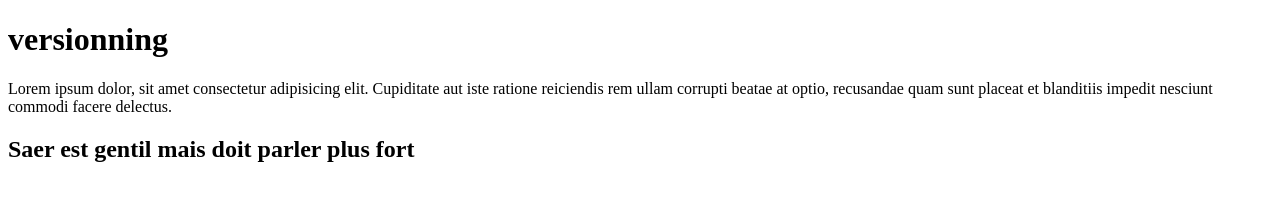
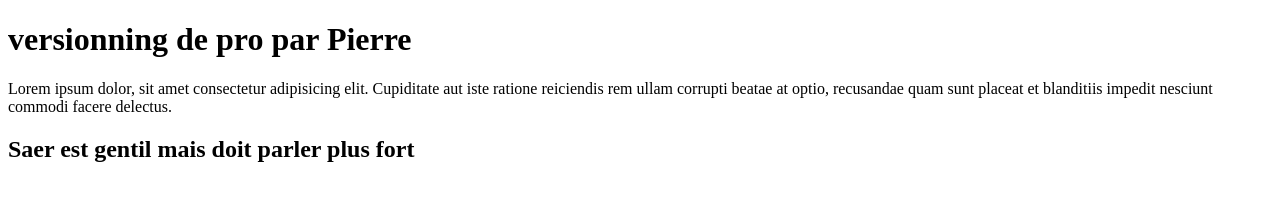
Before and after one commit to saercisse/decouverte, a plain HTML site: page index.html in a window 1280 px wide. Drawn offline with Linux system fonts and the light colour scheme.

Commit message:
modif pierre

```diff
--- a/index.html
+++ b/index.html
@@ -4,11 +4,11 @@
 <head>
     <meta charset="UTF-8">
     <meta name="viewport" content="width=device-width, initial-scale=1.0">
-    <title>Document</title>
+    <title>Pierre est le meilleur</title>
 </head>
 
 <body>
-    <h1>versionning</h1>
+    <h1>versionning de pro par Pierre</h1>
     <p>Lorem ipsum dolor, sit amet consectetur adipisicing elit. Cupiditate aut iste ratione reiciendis rem ullam
         corrupti beatae at optio, recusandae quam sunt placeat et blanditiis impedit nesciunt commodi facere delectus.
     </p>
```
